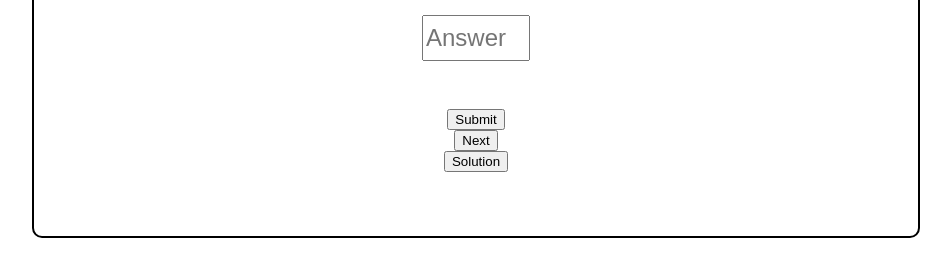
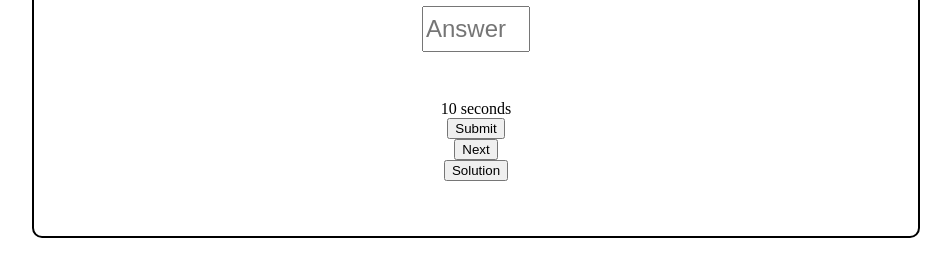
Before and after one commit to JohanDC-1999/js-math-game, a plain HTML site: page index.html in a window 1280 px wide. Shown: the part 186-462 px from the top of the page, without its empty margins (164-1115 px from the left). Drawn offline with Linux system fonts and the light colour scheme.

Commit message:
Added visual timer

```diff
--- a/index.html
+++ b/index.html
@@ -15,6 +15,12 @@
         <p class="equation" id="equation">Equation here...</p>
         <input class="input" id="input" type="number" placeholder="Answer here">
         <p class="feedback" id="feedback"></p>
+        <!-- <p id="timer">Time left: <span id="time-left">10</span> seconds</p> -->
+        <div id="timer">
+            <div id="time-left-bar"></div>
+            <span id="time-left-text">10</span> seconds
+        </div>
+
         <button class="button" id="submit" onclick="checkAnswer()">Submit</button>
         <button class="button" id="next" onclick="nextQuestion()">Next</button>
         <button class="button" id="answer" onclick="showAnswerSimple()">Solution</button>
```
